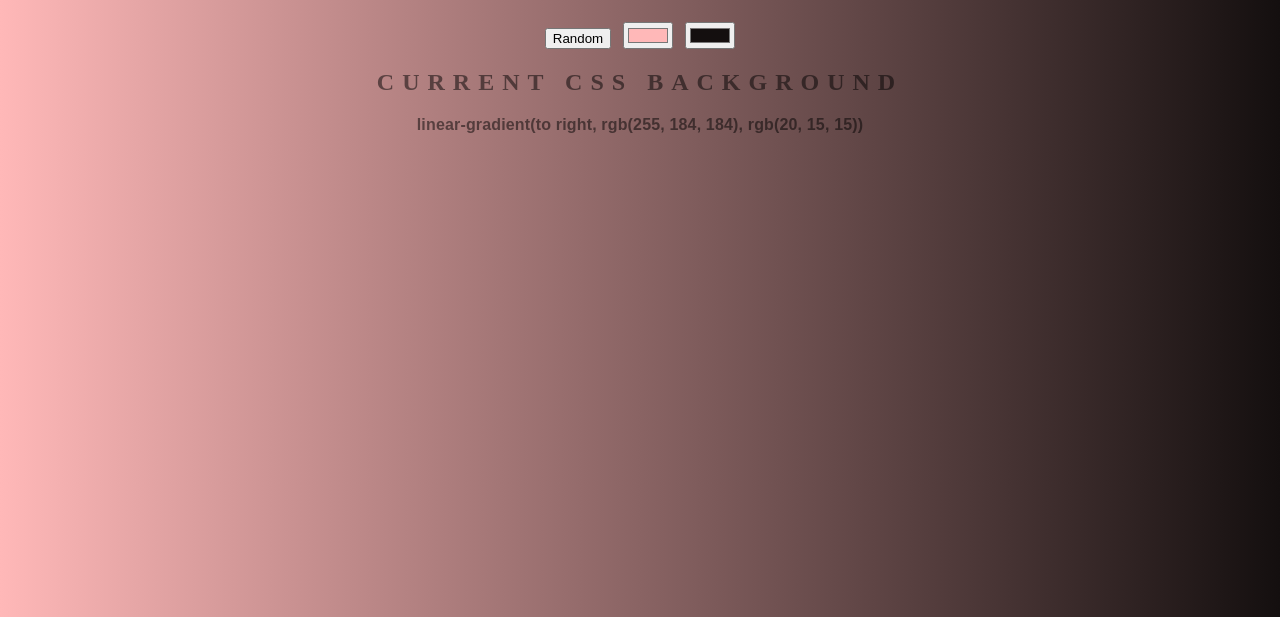
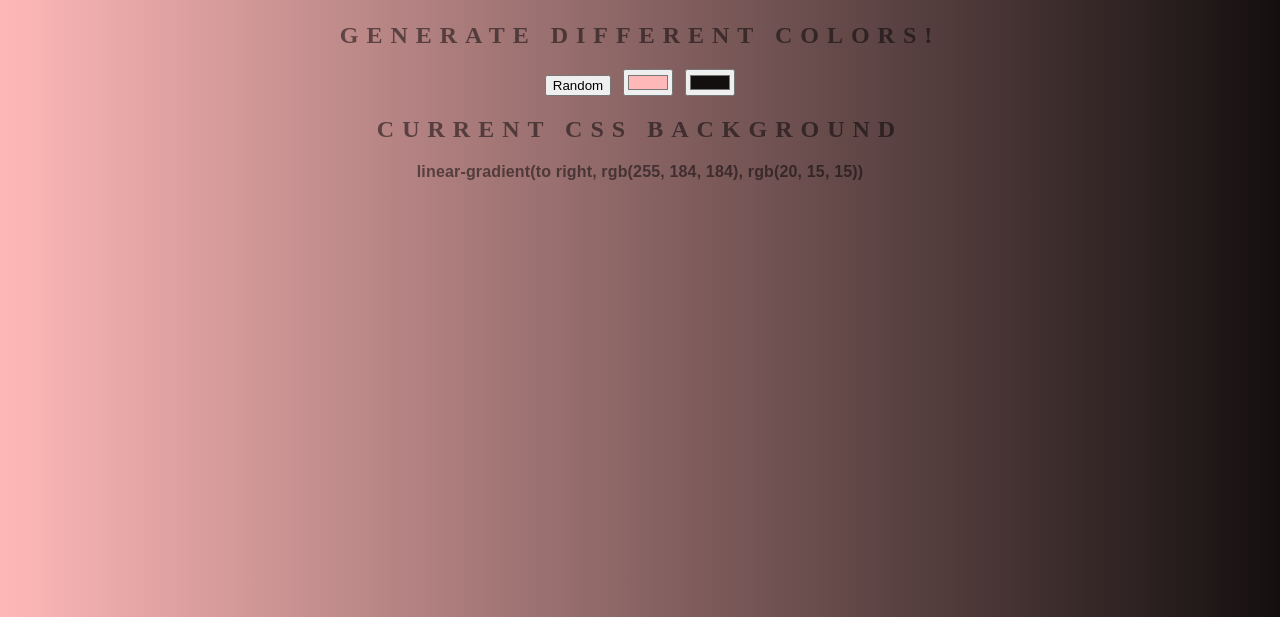
Before and after one commit to hjamie00/background-generator, a plain HTML site: page index.html in a window 1280 px wide. Shown: the part 183-800 px from the top of the page. Drawn offline with Linux system fonts and the light colour scheme.

Commit message:
new header

```diff
--- a/index.html
+++ b/index.html
@@ -6,6 +6,7 @@
 </head>
 <body id="gradient">
     <h1>Cool Background Generator</h1>
+    <h2>Generate different colors!</h2>
     <button id="randomButton">Random</button>
     <input class="color1" type="color" name="color1" value="#ffb8b8"> <!--value must be hexadecimal-->
     <input class="color2" type="color" name="color2" value="#140f0f">
```
